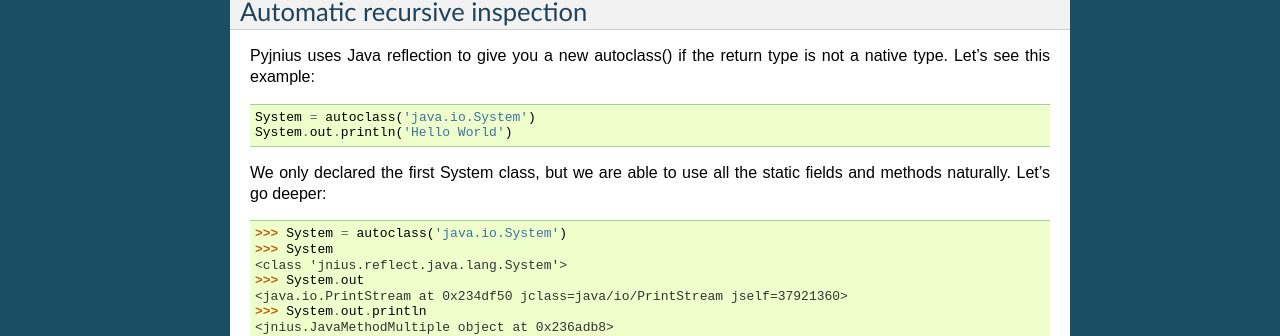
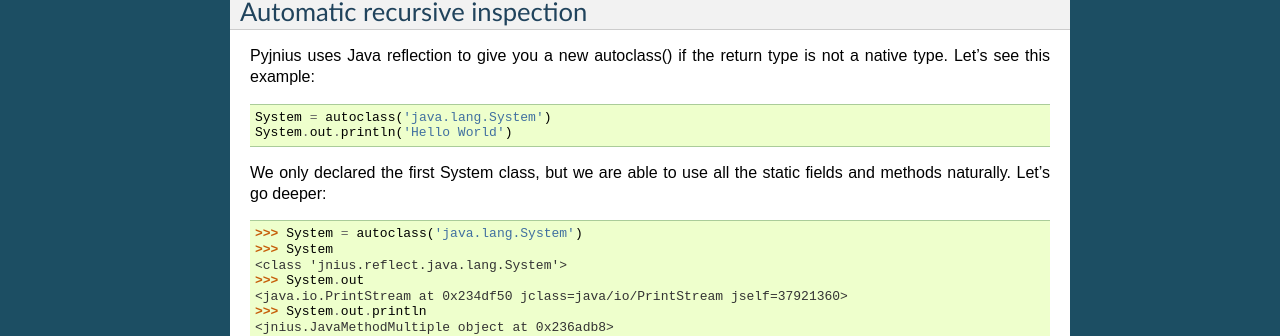
Before and after one commit to kivy/pyjnius, a Sphinx documentation site: the page built from docs/source/quickstart.rst, in a window 1280 px wide. Shown: the part 555-891 px from the top of the page. Built offline with Sphinx 7.4.7, drawn with Linux system fonts in a browser that asks for light colours.

Commit message:
Update docs/source/quickstart.rst

```diff
--- a/docs/source/quickstart.rst
+++ b/docs/source/quickstart.rst
@@ -36,13 +36,13 @@ Automatic recursive inspection
 Pyjnius uses Java reflection to give you a new autoclass() if the return type is
 not a native type. Let's see this example::
 
-    System = autoclass('java.io.System')
+    System = autoclass('java.lang.System')
     System.out.println('Hello World')
 
 We only declared the first System class, but we are able to use all the static
 fields and methods naturally. Let's go deeper::
 
-    >>> System = autoclass('java.io.System')
+    >>> System = autoclass('java.lang.System')
     >>> System
     <class 'jnius.reflect.java.lang.System'>
     >>> System.out
```
